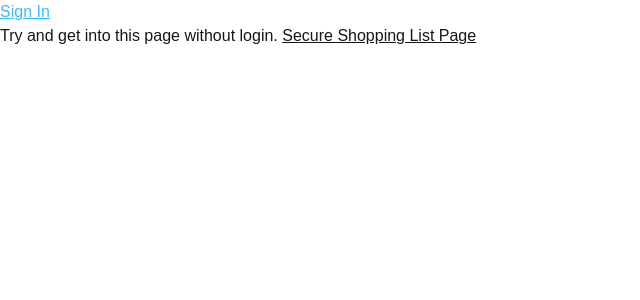
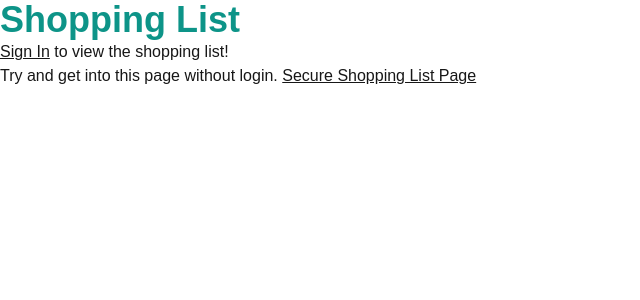
Before and after one commit to joshualoui/cprg306-assignments, a Next.js app: page /week-9 in a window 1280 px wide. Shown: the top 300 px of the page, without its empty margins (0-640 px from the left). Built offline with nearby package versions, Linux system fonts and the light colour scheme; no server answers.

Commit message:
fixed hydration error

```diff
--- a/app/week-9/page.js
+++ b/app/week-9/page.js
@@ -7,10 +7,13 @@ export default function Page() {
 
   return (
     <main>
-      <p>
+      <div>
         {user ? (
           <div>
             {" "}
+            <h1 className="font-bold text-teal-600 text-4xl">
+              Your GitHub information
+            </h1>
             {user.displayName} do you want to:{" "}
             <button
               className="hover:text-sky-400 underline"
@@ -21,20 +24,27 @@ export default function Page() {
           </div>
         ) : (
           <div>
+            <h1 className="font-bold text-teal-600 text-4xl">Shopping List</h1>
             <button
               className="hover:text-sky-400 underline"
               onClick={gitHubSignIn}
             >
               Sign In
-            </button>
+            </button>{" "}
+            to view the shopping list!
           </div>
         )}
-      </p>
+      </div>
       {user ? (
         <div>
-          Logged in as {user.displayName}. Email: {user.email}. Last time you
-          signed in was: {user.metadata.lastSignInTime}. Your pfp is
-          <img src={user.photoURL} /> Come view our{" "}
+          Logged in as: {user.displayName}. <p>Email: {user.email}.</p> Last
+          time you signed in was: {user.metadata.lastSignInTime}.{" "}
+          <p>
+            {" "}
+            Your GitHub picture is
+            <img src={user.photoURL} />
+          </p>{" "}
+          Come view our{" "}
           <Link
             className="hover:text-sky-400 underline"
             href="week-9/shopping-list"
```
